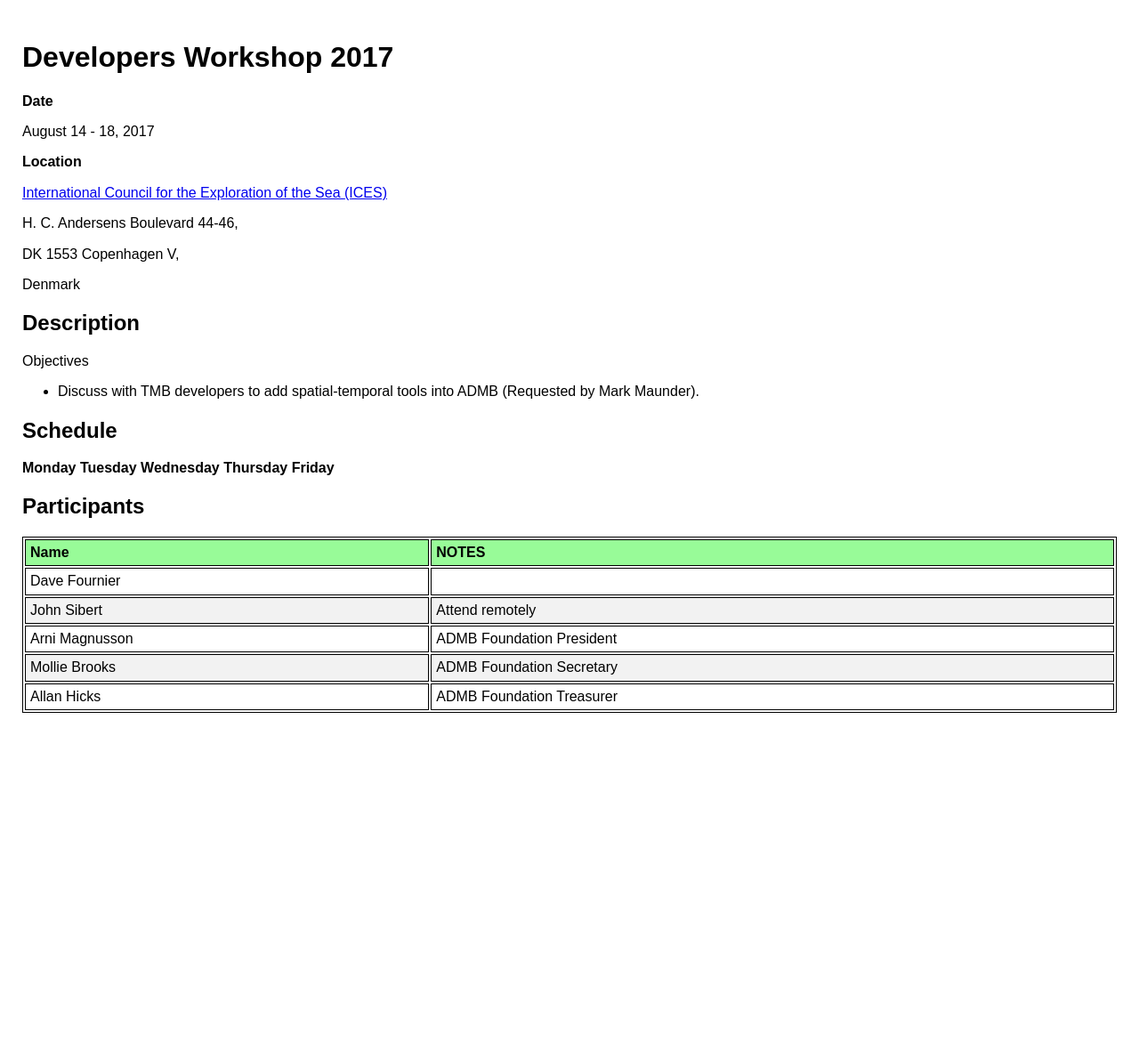
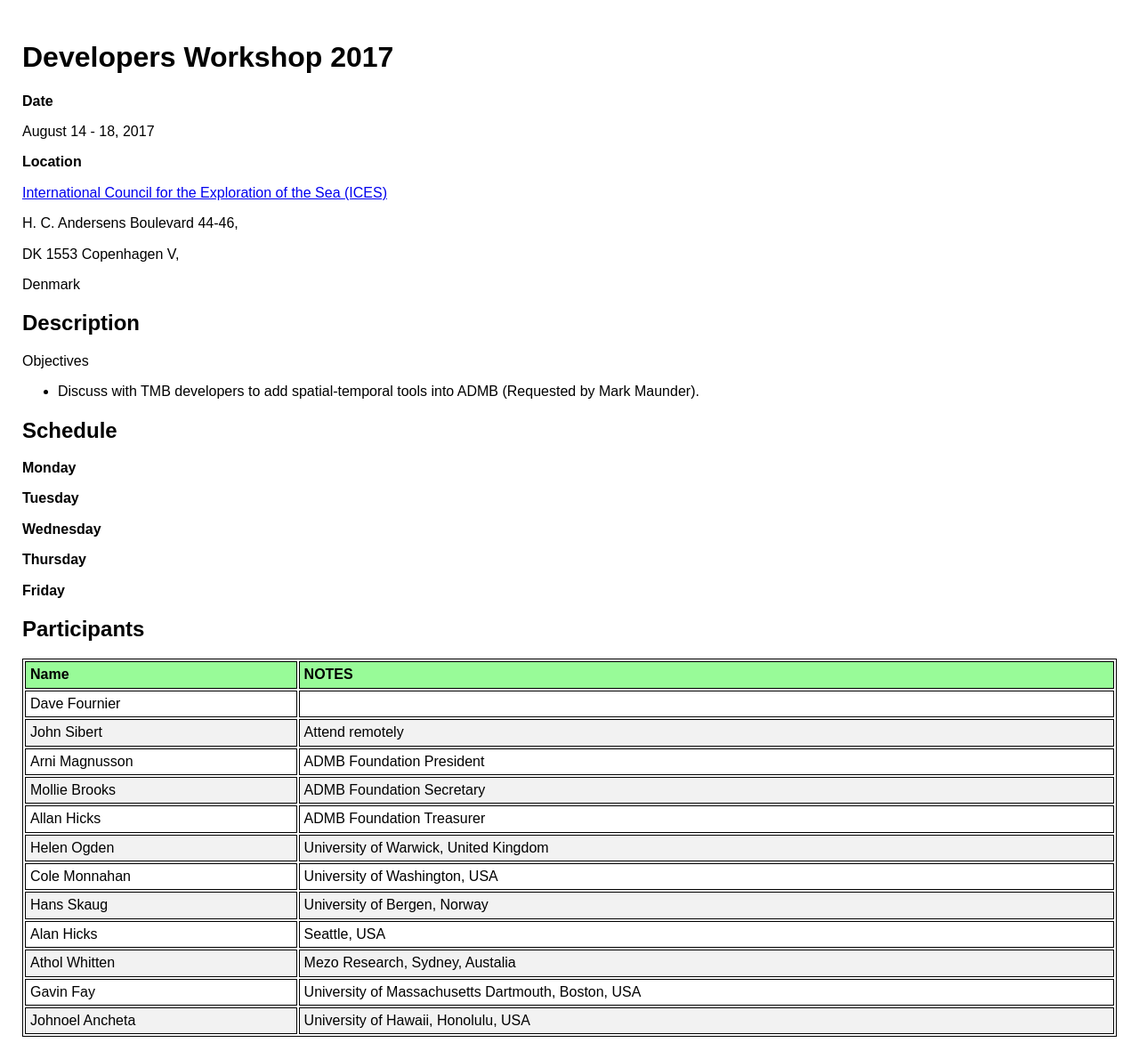
Before and after one commit to TMB-ADMB-Workshops/DevelopersWorkshop2017, a Jekyll site: the page built from agenda.md, in a window 1280 px wide. Shown: the whole page at 89% size. Built offline with Jekyll 4.4.1, drawn with Linux system fonts in a browser that asks for light colours; nearby versions of some CDN libraries; before the commit the page ends 900 px from its top, so only the background shows below that.

Commit message:
Update agenda.md

```diff
--- a/agenda.md
+++ b/agenda.md
@@ -28,9 +28,13 @@ Denmark
 ## Schedule
 
 __Monday__
+
 __Tuesday__
+
 __Wednesday__
+
 __Thursday__
+
 __Friday__
 
 ## Participants
@@ -42,3 +46,10 @@ John Sibert | Attend remotely
 Arni Magnusson | ADMB Foundation President
 Mollie Brooks | ADMB Foundation Secretary
 Allan Hicks | ADMB Foundation Treasurer
+Helen Ogden | University of Warwick, United Kingdom
+Cole Monnahan | University of Washington, USA
+Hans Skaug | University of Bergen, Norway
+Alan Hicks | Seattle, USA
+Athol Whitten | Mezo Research, Sydney, Austalia
+Gavin Fay | University of Massachusetts Dartmouth, Boston, USA
+Johnoel Ancheta |  University of Hawaii, Honolulu, USA
```
